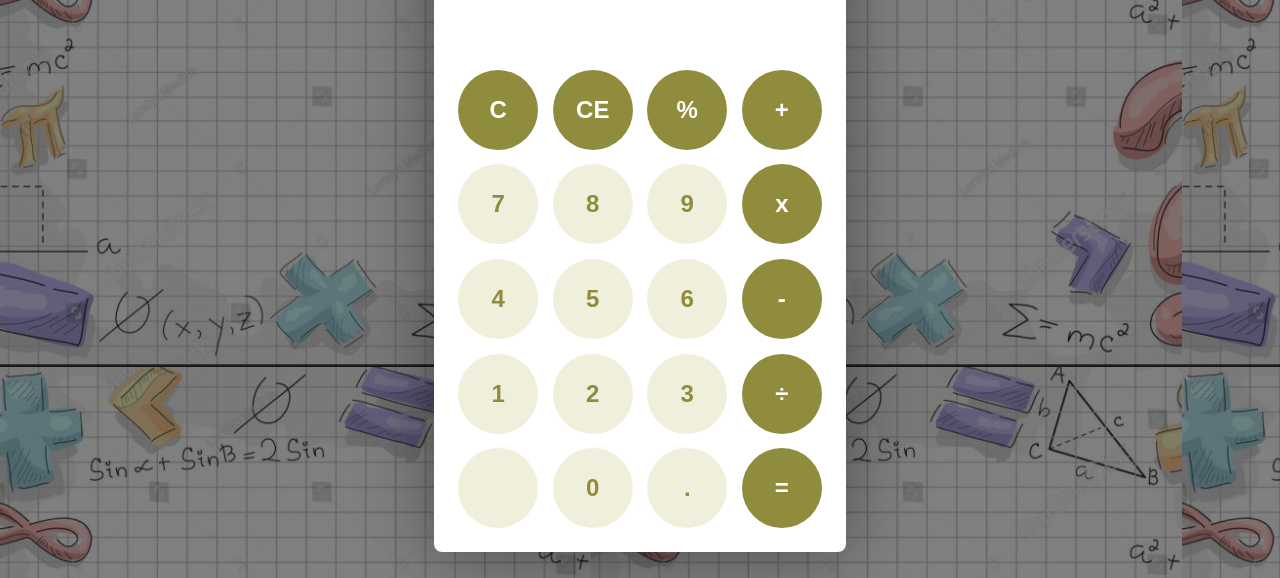
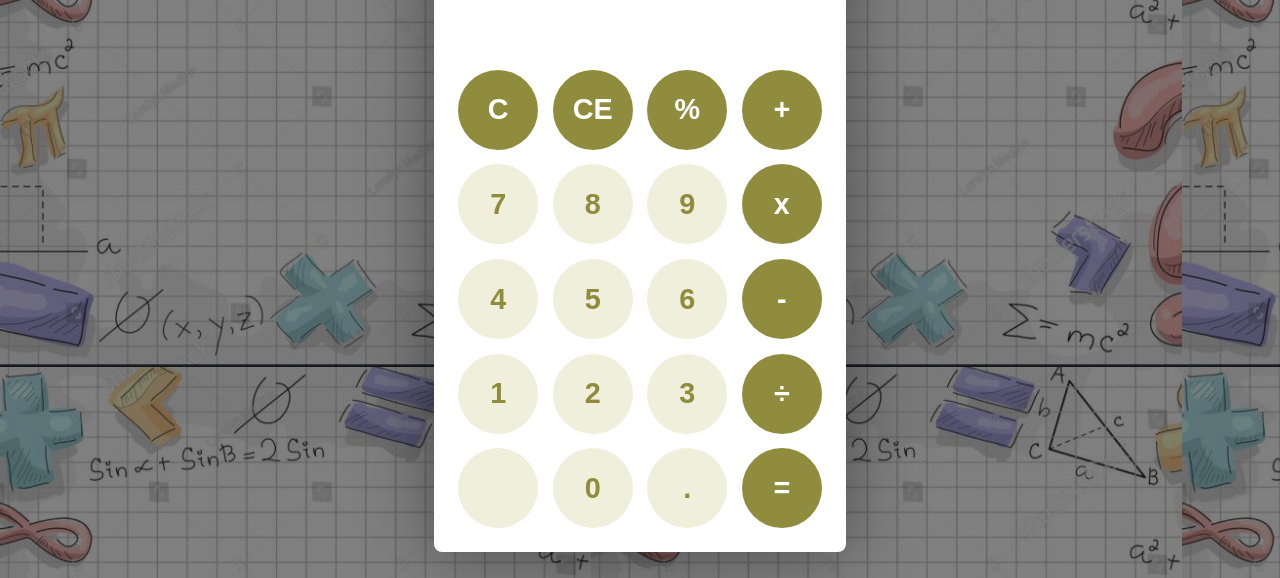
Before and after one commit to devadula-nandan/calculator_gl, a plain HTML site: page index.html in a window 1280 px wide. Shown: the part 173-751 px from the top of the page. Drawn offline with Linux system fonts and the light colour scheme.

Commit message:
Update style.css

```diff
--- a/style.css
+++ b/style.css
@@ -70,7 +70,7 @@ body {
 	height: 10vh;
 	width: 10vh;
 	border-radius: 50%;
-	font-size: 3vh;
+	font-size: 3.6vh;
 	font-weight: bold;
 	transition: 0.1s all ease;
 }
```
